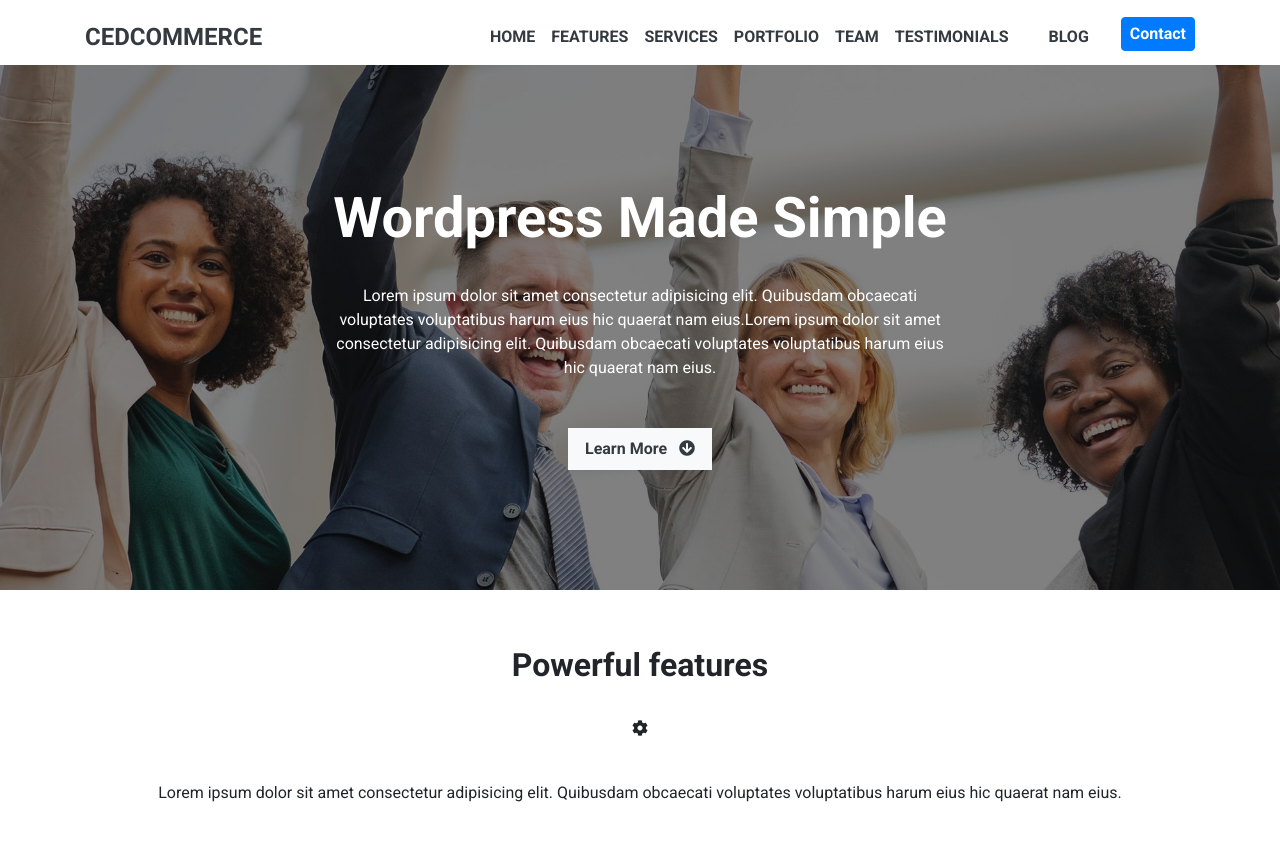
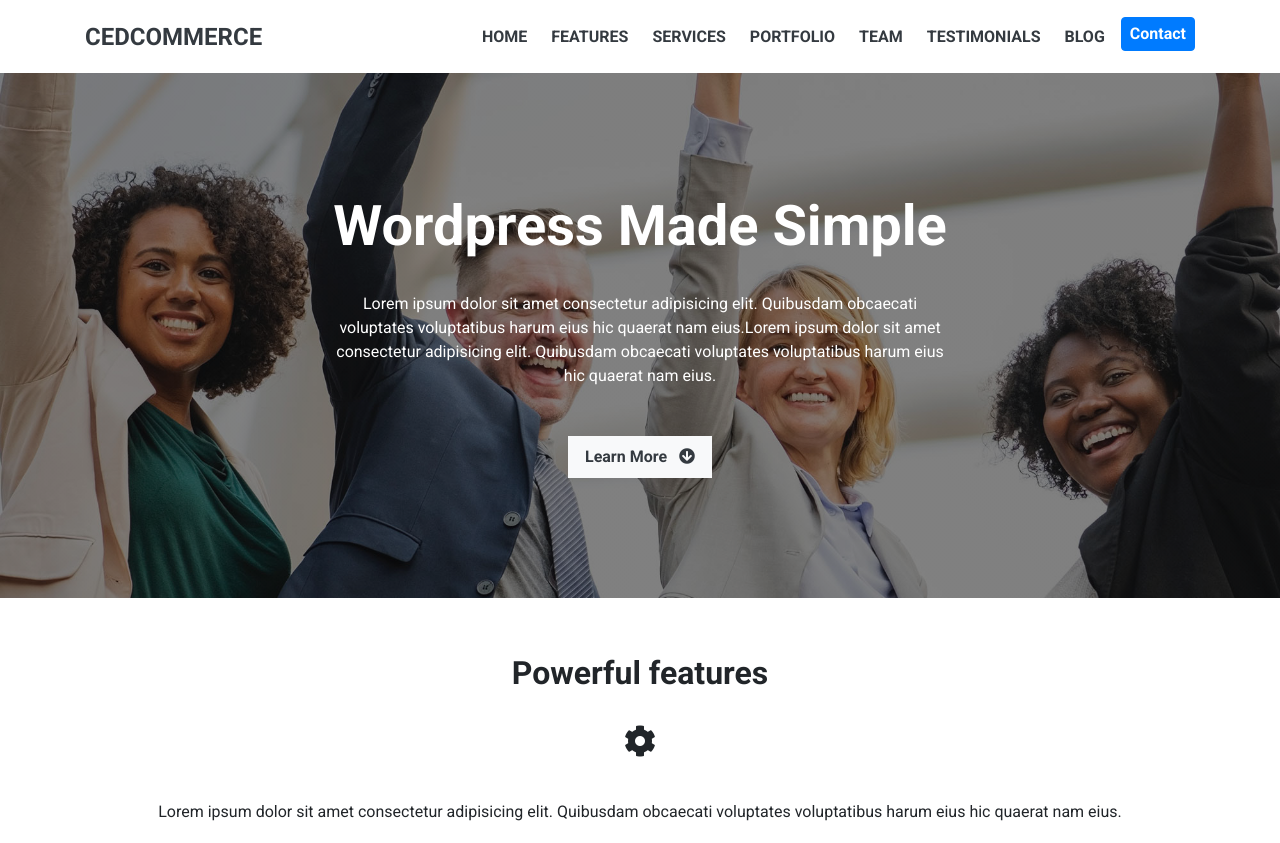
Before and after one commit to a-suhel/Ecommerce-Landing-Page, a plain HTML site: page index.html in a window 1280 px wide. Shown: the top 843 px of the page. Drawn offline with nearby package versions, Linux system fonts and the light colour scheme.

Commit message:
Made changes to nav bar

```diff
--- a/index.html
+++ b/index.html
@@ -16,10 +16,9 @@
 </head>
 
 <body>
-  <!-- START HERE -->
 
   <nav class="navbar navbar-expand-lg navbar-light  bg-white">
-    <div class="container mt-2">
+    <div class="container my-2">
       <a href="#home" class="navbar-brand">
         <h2 class="d-inline align-middle text-dark mr-4 pr-4 main-title">CEDCOMMERCE</h2>
       </a>
@@ -29,27 +28,27 @@
 
       <div id="navbarCollapse" class="collapse navbar-collapse">
         <ul class="navbar-nav ">
-          <li class="nav-item  space">
+          <li class="nav-item mr-2 space">
             <a href="#home" class="nav-link align-middle text-dark text-uppercase">Home</a>
           </li>
-          <li class="nav-item">
+          <li class="nav-item mr-lg-2">
             <a href="#browse" class="nav-link align-middle text-dark text-uppercase">Features</a>
           </li>
-          <li class="nav-item ">
+          <li class="nav-item mr-lg-2 ">
             <a href="#why-us" class="nav-link align-middle text-dark text-uppercase">Services</a>
           </li>
-          <li class="nav-item ">
+          <li class="nav-item mr-lg-2 ">
             <a href="#authors" class="nav-link text-dark text-uppercase">Portfolio</a>
           </li>
-          <li class="nav-item">
+          <li class="nav-item mr-lg-2">
             <a href="#authors" class="nav-link text-dark text-uppercase">Team</a>
           </li>
 
-          <li class="nav-item mr-2 mr-lg-4">
+          <li class="nav-item mr-lg-2">
             <a href="#authors" class="nav-link text-dark text-uppercase">Testimonials</a>
           </li>
 
-          <li class="nav-item mr-lg-4">
+          <li class="nav-item mr-lg-2">
             <a href="#authors" class="nav-link text-dark text-uppercase">Blog</a>
           </li>
 
@@ -84,7 +83,7 @@
     <div class="row">
       <div class="col-12 text-center">
         <h2 class="pt-n5 mt-n5 text-dark-50 powerful-features">Powerful features</h2><br>
-        <p class="mb-4 pb-3 mx-auto w-50"><i class="fas fa-cog"></i></p>
+        <p class="mb-4 pb-3 mx-auto w-50"><i class="fas fa-cog fa-2x"></i></p>
         <p class="mb-4 pb-3 mx-auto w-lg-50">Lorem ipsum dolor sit amet consectetur adipisicing elit. Quibusdam obcaecati voluptates voluptatibus harum eius hic quaerat nam eius.</p>
 
       </div>
```
Also changed, not shown: css/style.css (line endings or trailing spaces).
